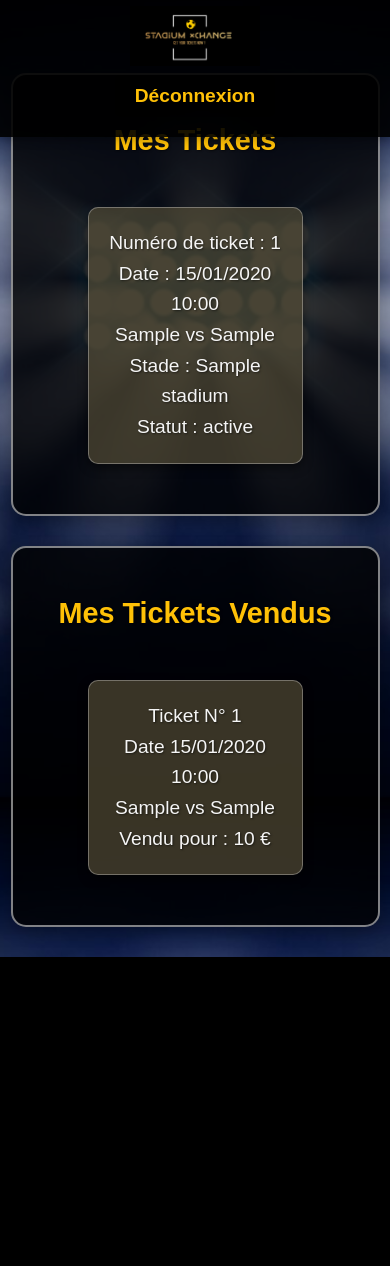
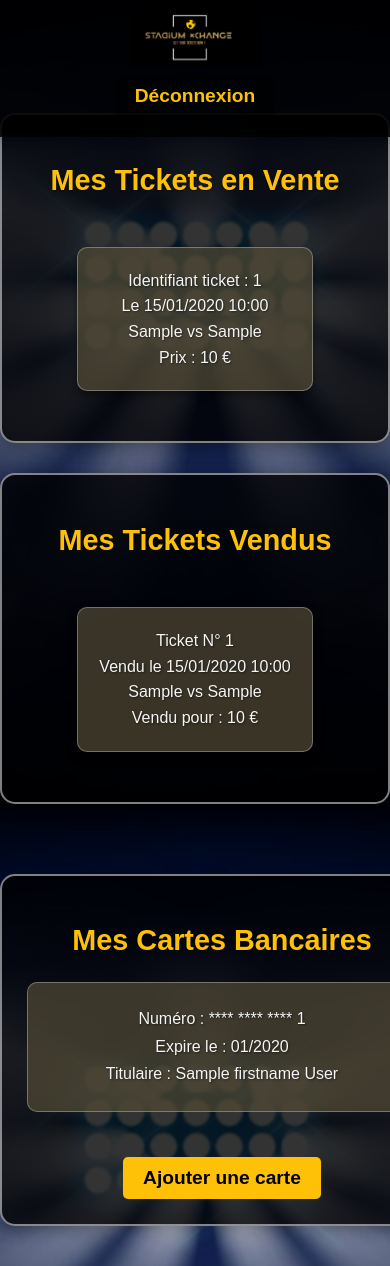
Before and after one commit to JohanDelem/stadiumXchange_project, a Symfony app: template templates/my_space/index.html.twig in a window 390 px wide; the page is wider, and only the part inside the window is pictured. Shown: the part 47-1313 px from the top of that part. Before the commit the page ends 1004 px from the top of that part, so only its background shows below. Run offline with Twig, Linux system fonts and the light colour scheme; the template is opened without the code that fills it: most values are stand-ins (such as "Sample title", 1, 10 or a date in 2020); some libraries are stand-ins or nearby versions.

Commit message:
selling ticket

```diff
--- a/public/css/myspace.css
+++ b/public/css/myspace.css
@@ -58,32 +58,34 @@ body {
 
 /* Contenu principal */
 .main-content {
-    flex: 1;
     display: flex;
-    justify-content: center;
+    flex-direction: column;
     align-items: center;
     padding-top: 120px;
+    width: 100%;
 }
 
 /* Section des tickets */
 .ticket-section {
     display: flex;
+    flex-wrap: wrap;
     justify-content: space-between;
     width: 100%;
     max-width: 1200px;
     padding: 0 20px;
+    margin-bottom: 40px;
 }
 
 /* Boîtes de tickets */
 .ticket-box {
-    width: 30%;
+    width: calc(50% - 20px);
     background-color: rgba(0, 0, 0, 0.8);
     border: 2px solid rgba(255, 255, 255, 0.5);
     padding: 25px;
     text-align: center;
     border-radius: 15px;
     box-shadow: 0 5px 15px rgba(0, 0, 0, 0.3);
-    margin: 0 15px;
+    margin-bottom: 30px;
 }
 
 .ticket-box h2 {
@@ -99,7 +101,6 @@ body {
     padding: 20px;
     border-radius: 10px;
     margin-bottom: 25px;
-
     border: 1px solid rgba(255, 255, 255, 0.3);
     transition: transform 0.3s ease, box-shadow 0.3s ease;
 }
@@ -114,7 +115,7 @@ body {
     margin: 0;
     font-size: 1.2rem;
     line-height: 1.6;
-    text-shadow: 1px 1px 2px rgba(0, 0, 0, 0.5); /* Ombre de texte pour améliorer la lisibilité */
+    text-shadow: 1px 1px 2px rgba(0, 0, 0, 0.5);
 }
 
 /* Alignement des images du logo */
@@ -129,24 +130,79 @@ body {
     width: auto;
 }
 
+/* Section des cartes bancaires */
+.card-section {
+    width: 100%;
+    max-width: 1200px;
+    padding: 0 20px;
+    margin-bottom: 40px;
+}
+
+.card-box {
+    width: 100%;
+    background-color: rgba(0, 0, 0, 0.8);
+    border: 2px solid rgba(255, 255, 255, 0.5);
+    padding: 25px;
+    text-align: center;
+    border-radius: 15px;
+    box-shadow: 0 5px 15px rgba(0, 0, 0, 0.3);
+}
+
+.card-box h2 {
+    font-size: 1.8rem;
+    color: #ffc107;
+    margin-bottom: 25px;
+    text-shadow: 1px 1px 2px rgba(0, 0, 0, 0.5);
+}
+
+.card {
+    background-color: rgba(82, 75, 54, 0.7);
+    padding: 20px;
+    border-radius: 10px;
+    margin-bottom: 25px;
+    border: 1px solid rgba(255, 255, 255, 0.3);
+    transition: transform 0.3s ease, box-shadow 0.3s ease;
+}
+
+.card:hover {
+    transform: translateY(-5px);
+    box-shadow: 0 5px 20px rgba(230, 173, 1, 0.961);
+}
+
+.card p {
+    color: whitesmoke;
+    margin: 5px 0;
+    font-size: 1.2rem;
+    line-height: 1.4;
+    text-shadow: 1px 1px 2px rgba(0, 0, 0, 0.5);
+}
+
+.add-card-button {
+    display: inline-block;
+    color: #000;
+    background-color: #ffc107;
+    text-decoration: none;
+    font-size: 1.2rem;
+    font-weight: bold;
+    padding: 10px 20px;
+    border-radius: 5px;
+    transition: background-color 0.3s ease, color 0.3s ease;
+    margin-top: 20px;
+}
+
+.add-card-button:hover {
+    background-color: #e0a800;
+    color: #fff;
+}
+
 /* Responsive design */
 @media (max-width: 1024px) {
-    .ticket-section {
-        flex-direction: column;
-        align-items: center;
-    }
-
     .ticket-box {
-        width: 80%;
-        margin-bottom: 30px;
+        width: calc(100% - 40px);
     }
 }
 
 @media (max-width: 768px) {
-    .ticket-box {
-        width: 90%;
-    }
-
     .personal-header {
         flex-direction: column;
         padding: 15px;
@@ -155,4 +211,22 @@ body {
     .welcome-message, .logout-button {
         margin: 5px 0;
     }
+
+    .ticket-section, .card-section {
+        padding: 0 10px;
+    }
+
+    .ticket-box, .card-box {
+        width: 100%;
+    }
 }
+
+@media (max-width: 480px) {
+    .main-content {
+        padding-top: 160px;
+    }
+
+    .ticket p, .card p {
+        font-size: 1rem;
+    }
+}
--- a/templates/my_space/index.html.twig
+++ b/templates/my_space/index.html.twig
@@ -21,46 +21,51 @@
     <main class="main-content">
         <section class="ticket-section">
             <div class="ticket-box">
-            <h2>Mes Tickets</h2>
-            {% for ticket in myTickets %}
-                <div class="ticket">
-                    <p>Numéro de ticket : {{ ticket.id }}</p>
-                    <p>Date : {{ ticket.dateTime|date('d/m/Y H:i') }}</p>
-                    <p>{{ ticket.homeTeam }} vs {{ ticket.awayTeam }}</p>
-                    <p>Stade : {{ ticket.stadium }}</p>
-                    <p>Statut  : {{ ticket.state }}</p>
-                </div>
-            {% else %}
-                <p>Vous n'avez pas de tickets.</p>
-            {% endfor %}
-        </div>
-        {# <div class="ticket-box">
                 <h2>Mes Tickets en Vente</h2>
                 {% for ticket in myTicketsForSale %}
                     <div class="ticket">
-                    <p>Ticket N° {{ ticket.id }}</p>
-                    <p>Date {{ ticket.dateTime|date('d/m/Y H:i') }}</p>
+                        <p>Identifiant ticket : {{ ticket.id }}</p>
+                        <p>Le {{ ticket.dateTime|date('d/m/Y H:i') }}</p>
                         <p>{{ ticket.homeTeam }} vs {{ ticket.awayTeam }}</p>
                         <p>Prix : {{ ticket.price }} €</p>
                     </div>
                 {% else %}
                     <p>Vous n'avez pas de tickets en vente.</p>
                 {% endfor %}
-        </div> #}
+            </div>
             <div class="ticket-box">
                 <h2>Mes Tickets Vendus</h2>
-            {% for ticket in mySoldTickets %}
+                {% for selling in mySoldTickets %}
                     <div class="ticket">
-                    <p>Ticket N° {{ ticket.id }}</p>
-                    <p>Date {{ ticket.dateTime|date('d/m/Y H:i') }}</p>
-                    <p>{{ ticket.homeTeam }} vs {{ ticket.awayTeam }}</p>
-                    <p>Vendu pour : {{ ticket.price }} €</p>
+                        <p>Ticket N° {{ selling.ticket.id }}</p>
+                        <p>Vendu le {{ selling.date|date('d/m/Y H:i') }}</p>
+                        <p>{{ selling.ticket.homeTeam }} vs {{ selling.ticket.awayTeam }}</p>
+                        <p>Vendu pour : {{selling.ticket.price }} €</p>
                     </div>
                 {% else %}
                     <p>Vous n'avez pas encore vendu de tickets.</p>
                 {% endfor %}
             </div>
         </section>
+
+        <section class="card-section">
+            <div class="card-box">
+                <h2>Mes Cartes Bancaires</h2>
+                {% if myCards|length > 0 %}
+                    {% for card in myCards %}
+                        <div class="card">
+                            <p>Numéro : **** **** **** {{ card.cardNumber|slice(-4) }}</p>
+                            <p>Expire le : {{ card.expirationDate|date('m/Y') }}</p>
+                            <p>Titulaire : {{ card.firstname }} {{ card.lastname }}</p>
+                        </div>
+                    {% endfor %}
+                {% else %}
+                    <p>Vous n'avez pas encore enregistré de carte bancaire.</p>
+                {% endif %}
+
+                <a href="#" class="add-card-button">Ajouter une carte</a>
+            </div>
+        </section>
     </main>
 </div>
 {% endblock %}
```
Also changed, not shown: migrations/Version20240930145919.php (added, +35 -0 lines), migrations/Version20240930151344.php (added, +39 -0 lines), migrations/Version20240930151833.php (added, +55 -0 lines), src/Controller/MySpaceController.php (+14 -5 lines), src/Entity/Selling.php (+32 -21 lines), src/Entity/User.php (+37 -0 lines). Lines whose indentation alone changed are shown as unchanged.
